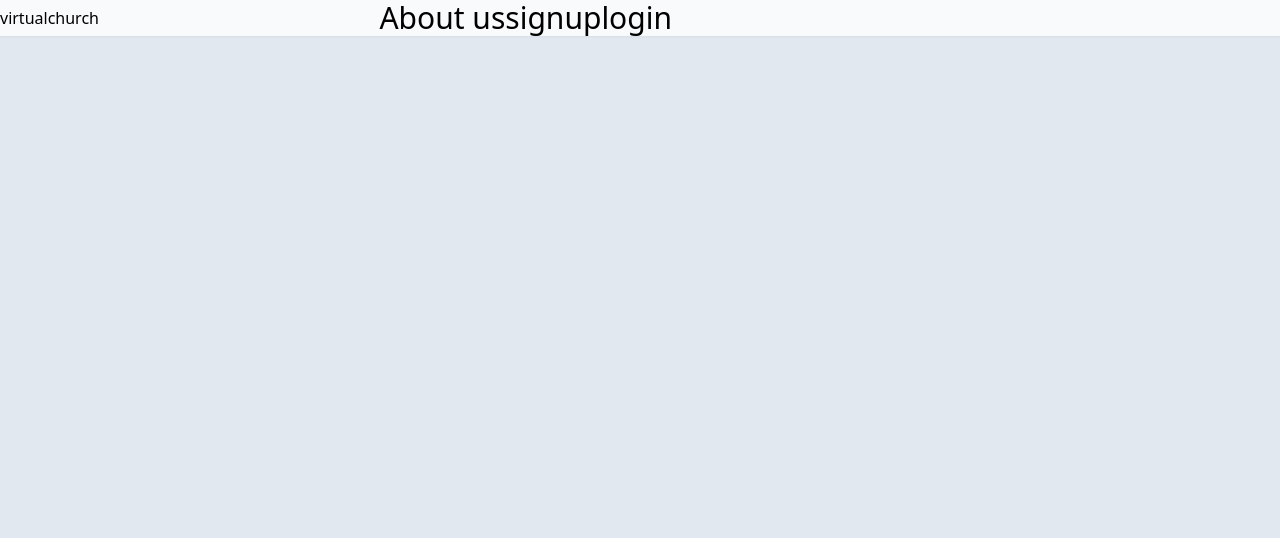
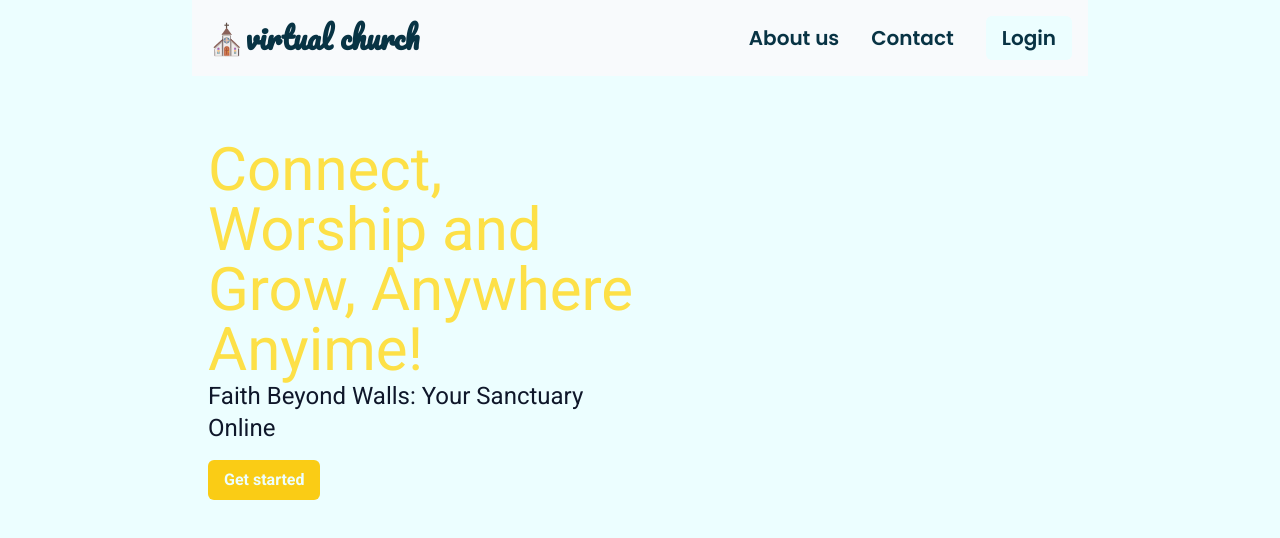
Before and after one commit to 120lennox/VirtualChurch-project, a React (Create React App) app in the folder virtual-church/: page / in a window 1280 px wide. Shown: the top 538 px of the page. Built offline with nearby package versions, Linux system fonts and the light colour scheme.

Commit message:
included homepage. added banner text and button planning to add a picture

```diff
--- /dev/null
+++ b/virtual-church/image-display-app/package.json
@@ -0,0 +1,5 @@
+{
+  "name": "image-display-app",
+  "version": "0.1.0",
+  "private": true
+}
--- a/virtual-church/public/index.html
+++ b/virtual-church/public/index.html
@@ -6,8 +6,8 @@
     <meta name="viewport" content="width=device-width, initial-scale=1" />
     <meta name="theme-color" content="#000000" />
     <link rel="preconnect" href="https://fonts.googleapis.com">
-  <link rel="preconnect" href="https://fonts.gstatic.com" crossorigin>
-  <link href="https://fonts.googleapis.com/css2?family=Montserrat:ital,wght@0,100..900;1,100..900&display=swap" rel="stylesheet">
+    <link rel="preconnect" href="https://fonts.gstatic.com" crossorigin>
+    <link href="https://fonts.googleapis.com/css2?family=Montserrat:ital,wght@0,100..900;1,100..900&family=Pacifico&family=Poppins:ital,wght@0,100;0,200;0,300;0,400;0,500;0,600;0,700;0,800;0,900;1,100;1,200;1,300;1,400;1,500;1,600;1,700;1,800;1,900&family=Roboto:ital,wght@0,100;0,300;0,400;0,500;0,700;0,900;1,100;1,300;1,400;1,500;1,700;1,900&display=swap" rel="stylesheet">
     <meta
       name="description"
       content="Web site created using create-react-app"
--- a/virtual-church/src/App.jsx
+++ b/virtual-church/src/App.jsx
@@ -4,15 +4,16 @@ import{Routes, Route} from "react-router-dom"
 import Buttons from './build_tools/Buttons';
 import InputBox from './build_tools/InputBox';
 import Nav_Bar from './nav-elements/Nav_bar';
+import Home from './nav-elements/Home';
 
 function App() {
   return (
-    <section className="flex sm:flex-col md:flex-col bg-slate-200 w-screen h-screen">
-      <Nav_Bar />
-      <main className="max-w-2xl" >
-
-      </main>
-    </section>
+    <main class="min-h-screen bg-cyan-50 dark:bg-cyan-950 text-slate-900 dark:text-cyan-50 font-Roboto" >
+      <section className="max-w-4xl mx-auto" >
+        <Nav_Bar />
+        <Home />
+      </section>
+    </main>
   );
 }
 
--- /dev/null
+++ b/virtual-church/src/nav-elements/Home.jsx
@@ -0,0 +1,21 @@
+export default function Home(){
+    return (
+        <div>
+            <section className="flex flex-col-reverse justify-center sm:justify-between sm:flex-row p-4 items-center gap-12 mb-12 sm:mt-12">
+                <article class="sm:w-1/2">
+                    <h1 className="text-4xl text-center sm:text-6xl sm:text-left">
+                        <span className="text-yellow-300">
+                        Connect, Worship and Grow, Anywhere Anyime!
+                        </span>
+                    </h1>
+                    <p className="text-center sm:text-left text-2xl " >
+                        Faith Beyond Walls: Your Sanctuary Online
+                    </p>
+                    <div className="flex justify-center sm:justify-start">
+                        <button className="mt-4 bg-yellow-400 p-4 py-2 rounded-md text-cyan-50 font-semibold hover:bg-cyan-50 hover:text-cyan-950 duration-75 ease-in-out">Get started</button>
+                    </div>
+                </article>
+            </section>
+        </div>
+    )
+}
--- a/virtual-church/src/nav-elements/Nav_bar.jsx
+++ b/virtual-church/src/nav-elements/Nav_bar.jsx
@@ -2,24 +2,23 @@ import {Routes, Route, Link} from "react-router-dom"
 import Login from "./Login"
 import About from "./About"
 import Signup from "./Signup"
+import App from "../App"
+import Home from "./Home"
 export default function Nav_Bar(){
     return(
         <div>
-            <header className="w-full shadow-sm bg-slate-50" >
-                <section className="max-w-2xl flex flex-row justify-between items-center">
-                    <Link>virtualchurch</Link>
-                    <nav className="text-3xl">
-                        <ul className="flex flex-row ">
-                            <li>
-                                <Link to="/about">About us</Link>
-                            </li>
-                            <li>
-                                <Link to="signup">signup</Link>
-                            </li>
-                            <li>
-                                <Link to="/login">login</Link>
-                            </li>
-                        </ul>
+            <header className="sticky top-0 z-10 bg-slate-50 dark:bg-cyan-950 text-cyan-950 dark:text-cyan-50" >
+                <section className="max-w-4xl mx-auto p-4 flex justify-between items-center">
+                    <h1 className="text-3xl font-bold font-Pacifico" >
+                        <Link to="">⛪virtual church</Link>
+                    </h1>
+                    <button className="text-3xl sm:hidden focus:outline-none text-cyan-50">&#9776;</button>
+                    <nav className="hidden sm:block space-x-8 text-xl" >
+                        <Link className="font-semibold font-poppins" to="/about">About us</Link>
+                        <Link className="font-semibold font-poppins" to="/signup">Contact</Link>
+                        <Link className="font-semibold font-poppins"  to="/login">
+                            <button className="bg-cyan-50 py-2 px-4 rounded-md text-cyan-950 hover:bg-yellow-400 hover:text-cyan-50" >Login</button>
+                        </Link>
                     </nav>
                 </section>
             </header>
--- a/virtual-church/tailwind.config.js
+++ b/virtual-church/tailwind.config.js
@@ -4,7 +4,10 @@ module.exports = {
   theme: {
     extend: {
       fontFamily:{
-        "Montserrat":["Montserrat", "sans-serif"]
+        "Montserrat":["Montserrat", "sans-serif"],
+        "Roboto":["Roboto", "sans-serif"],
+        "Pacifico":["Pacifico", "cursive"],
+        "poppins":["Poppins", "sans-serif"]
       }
     },
   },
```
Also changed, not shown: virtual-church/src/pages/pic.png (added).
